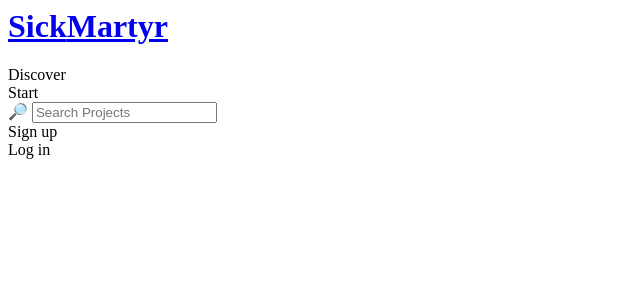
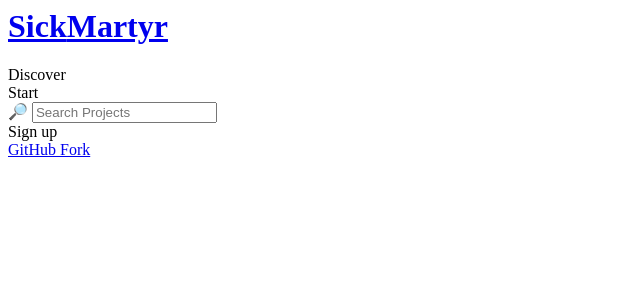
Before and after one commit to Fortyseven/SickMartyr, a PHP site: template resources/templates/header.html.twig in a window 1280 px wide. Shown: the top 300 px of the page, without its empty margins (0-640 px from the left). Run offline with PHP 8.4, Linux system fonts and the light colour scheme; the template is opened without the code that fills it, so the values that code supplies are empty; some libraries are stand-ins or nearby versions.

Commit message:
Added GitHub link

```diff
--- a/resources/templates/header.html.twig
+++ b/resources/templates/header.html.twig
@@ -14,6 +14,6 @@
     </div>
     <div class="link-box">
         <div class="fake-link">Sign up</div>
-        <div class="fake-link">Log in</div>
+        <div class="fake-link"><a href="https://github.com/Fortyseven/SickMartyr/" target="_blank">GitHub Fork</a></div>
     </div>
 </div>
```
